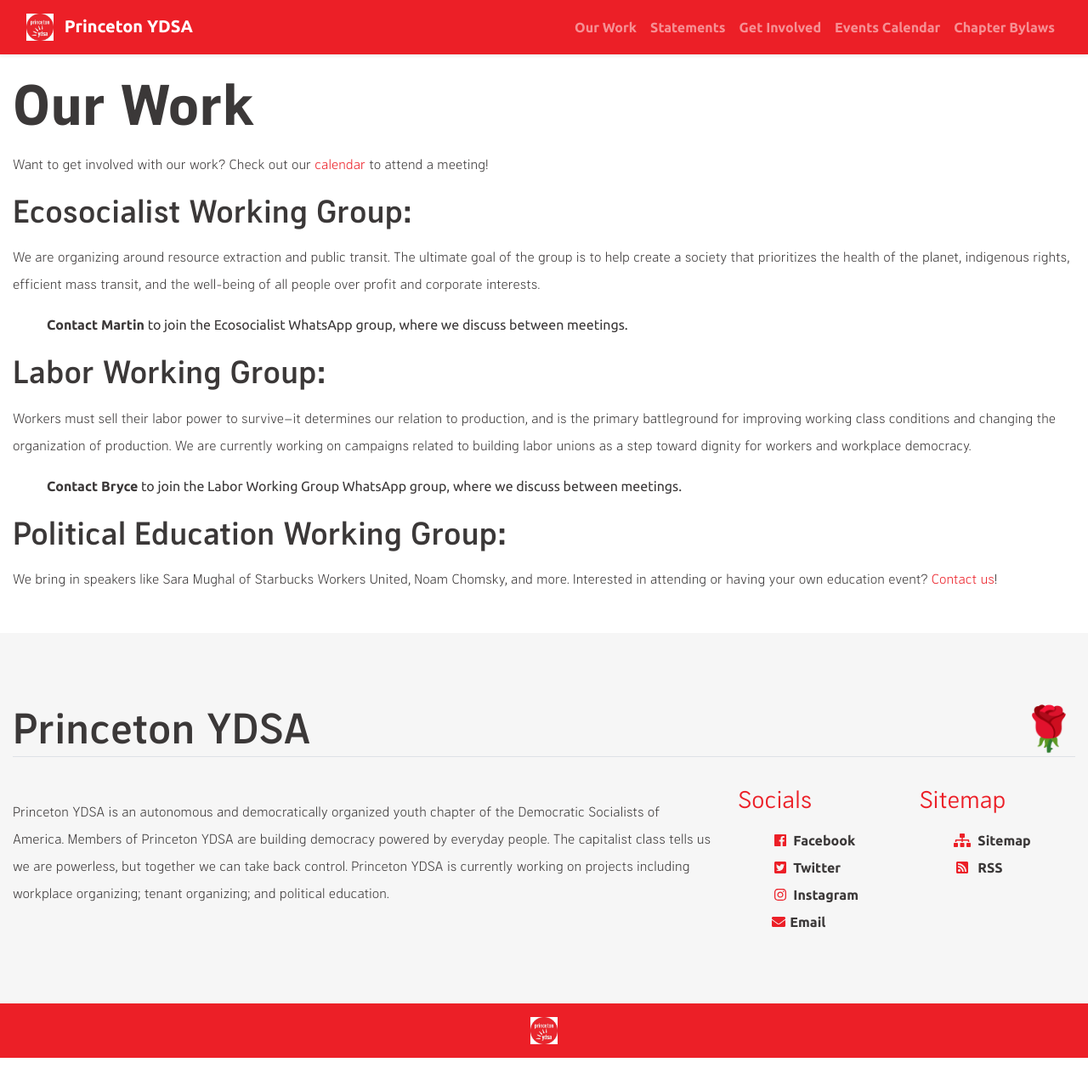
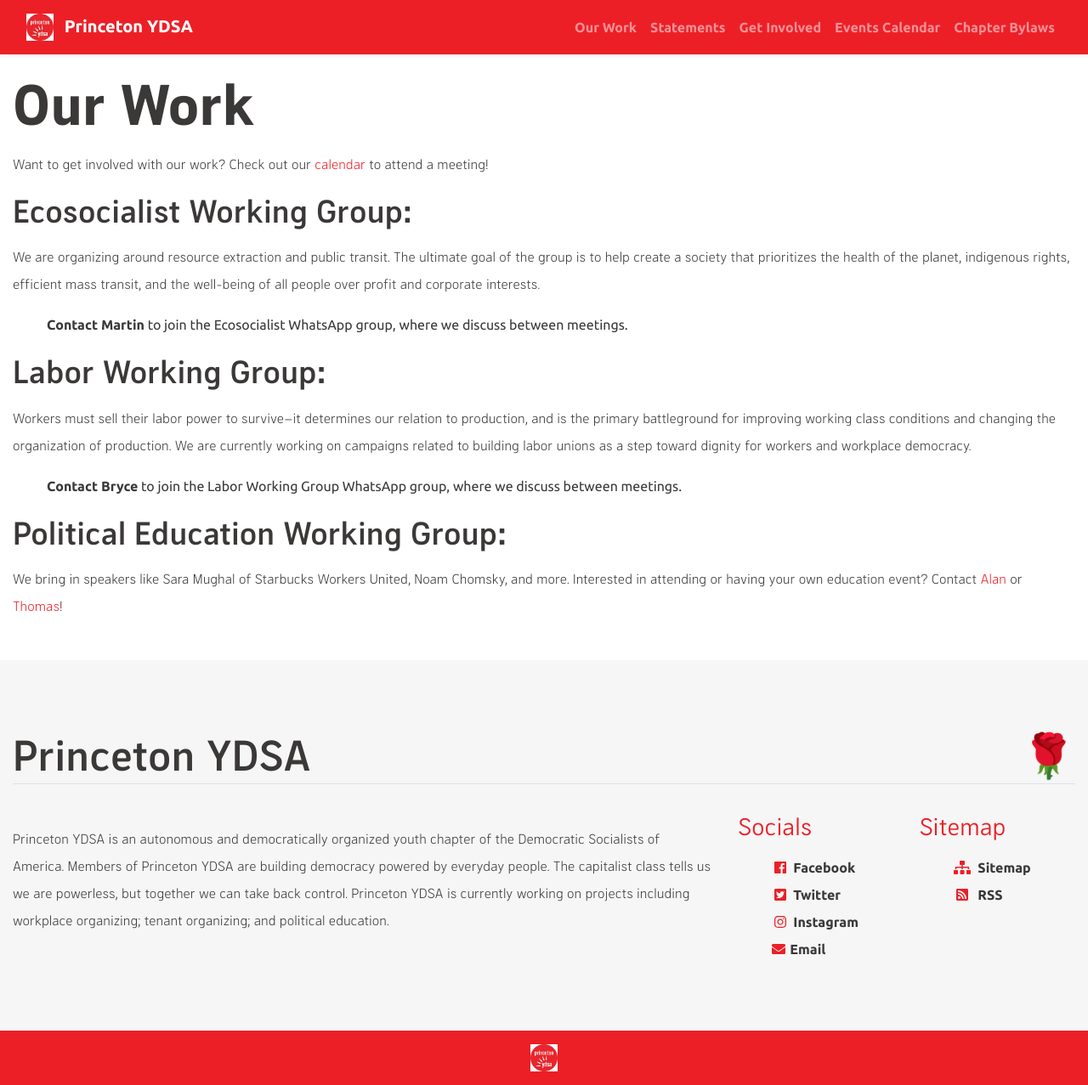
Before and after one commit to centralnjdsa-ntc/princetonydsa.github.io, a Jekyll site: the page built from _pages/our-work.md, in a window 1280 px wide. Shown: the whole page at 85% size. Built offline with Jekyll 4.4.1, drawn with Linux system fonts in a browser that asks for light colours; before the commit the page ends 1245 px from its top, so only the background shows below that.

Commit message:
Update our-work.md

```diff
--- a/_pages/our-work.md
+++ b/_pages/our-work.md
@@ -20,4 +20,4 @@
 
 ### Political Education Working Group:
 
-We bring in speakers like Sara Mughal of Starbucks Workers United, Noam Chomsky, and more. Interested in attending or having your own education event? [Contact us](mailto:yds@princeton.edu)!
+We bring in speakers like Sara Mughal of Starbucks Workers United, Noam Chomsky, and more. Interested in attending or having your own education event? Contact [Alan](ap3169@princeton.edu) or [Thomas](tc6305@princeton.edu)!
```
